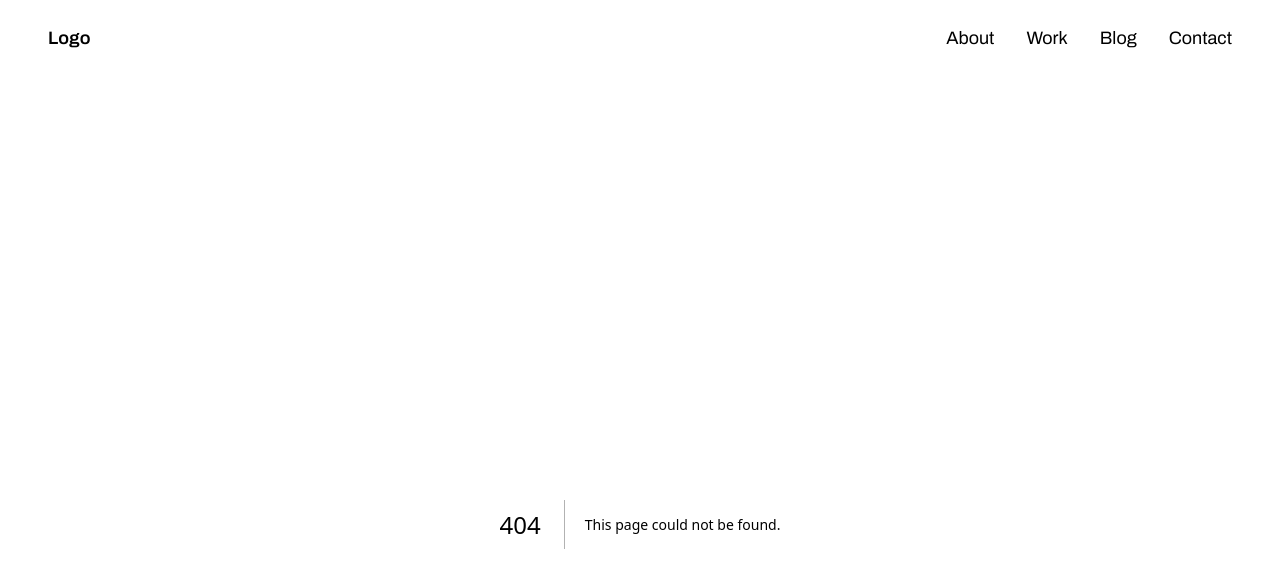
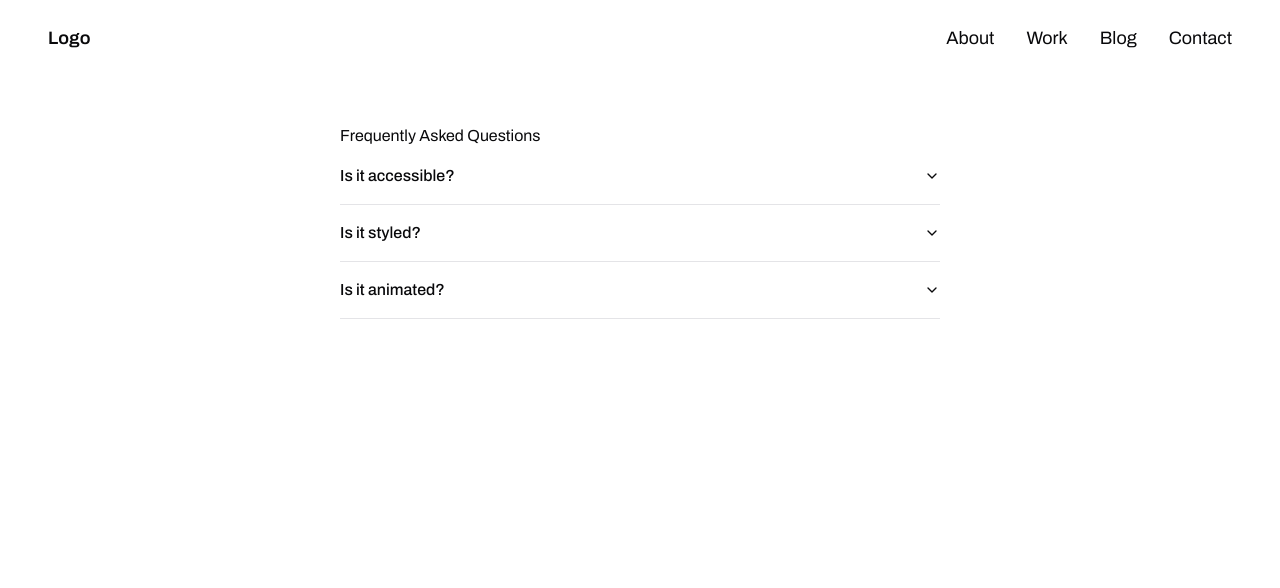
Before and after one commit to adrianmroz82/mbrdej, a Next.js app: page /faq in a window 1280 px wide. Before the commit this address had no page. Shown: the top 588 px of the page. Built offline with nearby package versions, Linux system fonts and the light colour scheme.

Commit message:
add cms wip

```diff
--- a/package.json
+++ b/package.json
@@ -11,7 +11,9 @@
     "supabase-gen-types": "npx supabase gen types typescript --project-id hybzmwswpqkxvllqqunj > lib/database.model.ts"
   },
   "dependencies": {
+    "@contentful/rich-text-react-renderer": "^16.0.1",
     "@hookform/resolvers": "^4.1.3",
+    "@radix-ui/react-accordion": "^1.2.11",
     "@radix-ui/react-dialog": "^1.1.5",
     "@radix-ui/react-label": "^2.1.2",
     "@radix-ui/react-separator": "^1.1.1",
@@ -22,6 +24,7 @@
     "@supabase/supabase-js": "^2.48.1",
     "class-variance-authority": "^0.7.1",
     "clsx": "^2.1.1",
+    "contentful": "^11.5.22",
     "framer-motion": "^12.5.0",
     "lucide-react": "^0.474.0",
     "next": "15.1.6",
--- /dev/null
+++ b/src/app/(client)/cms/page.tsx
@@ -0,0 +1,20 @@
+import { getEntries } from "@/lib/contentful";
+import { documentToReactComponents } from "@contentful/rich-text-react-renderer";
+
+export default async function CmsPage() {
+  const posts = await getEntries();
+  const post = posts[0];
+  const { shortTextField, iAmRichText, image } = post.fields;
+
+  const imageUrl = `https:${image.fields.file.url}`;
+
+  return (
+    <div style={{ maxWidth: "600px", margin: "auto" }}>
+      <h1>{shortTextField}</h1>
+
+      <img src={imageUrl} alt={image.fields.title} style={{ width: "100%", borderRadius: "8px" }} />
+
+      <div style={{ marginTop: "1rem" }}>{documentToReactComponents(iAmRichText)}</div>
+    </div>
+  );
+}
--- /dev/null
+++ b/src/app/(client)/faq/page.tsx
@@ -0,0 +1,25 @@
+import { Accordion, AccordionContent, AccordionItem, AccordionTrigger } from "@/components/shadcn-ui/accordion";
+
+export default async function CmsFaqPage() {
+  return (
+    <div style={{ width: "600px" }}>
+      <h1>Frequently Asked Questions</h1>
+      <Accordion type="single" collapsible className="w-full">
+        <AccordionItem value="item-1">
+          <AccordionTrigger>Is it accessible?</AccordionTrigger>
+          <AccordionContent>Yes. It adheres to the WAI-ARIA design pattern.</AccordionContent>
+        </AccordionItem>
+        <AccordionItem value="item-2">
+          <AccordionTrigger>Is it styled?</AccordionTrigger>
+          <AccordionContent>
+            Yes. It comes with default styles that matches the other components&apos; aesthetic.
+          </AccordionContent>
+        </AccordionItem>
+        <AccordionItem value="item-3">
+          <AccordionTrigger>Is it animated?</AccordionTrigger>
+          <AccordionContent>Yes. It's animated by default, but you can disable it if you prefer.</AccordionContent>
+        </AccordionItem>
+      </Accordion>
+    </div>
+  );
+}
--- /dev/null
+++ b/src/components/shadcn-ui/accordion.tsx
@@ -0,0 +1,58 @@
+"use client"
+
+import * as React from "react"
+import * as AccordionPrimitive from "@radix-ui/react-accordion"
+import { ChevronDown } from "lucide-react"
+
+import { cn } from "@/lib/utils"
+
+const Accordion = AccordionPrimitive.Root
+
+const AccordionItem = React.forwardRef<
+  React.ElementRef<typeof AccordionPrimitive.Item>,
+  React.ComponentPropsWithoutRef<typeof AccordionPrimitive.Item>
+>(({ className, ...props }, ref) => (
+  <AccordionPrimitive.Item
+    ref={ref}
+    className={cn("border-b", className)}
+    {...props}
+  />
+))
+AccordionItem.displayName = "AccordionItem"
+
+const AccordionTrigger = React.forwardRef<
+  React.ElementRef<typeof AccordionPrimitive.Trigger>,
+  React.ComponentPropsWithoutRef<typeof AccordionPrimitive.Trigger>
+>(({ className, children, ...props }, ref) => (
+  <AccordionPrimitive.Header className="flex">
+    <AccordionPrimitive.Trigger
+      ref={ref}
+      className={cn(
+        "flex flex-1 items-center justify-between py-4 font-medium transition-all hover:underline [&[data-state=open]>svg]:rotate-180",
+        className
+      )}
+      {...props}
+    >
+      {children}
+      <ChevronDown className="h-4 w-4 shrink-0 transition-transform duration-200" />
+    </AccordionPrimitive.Trigger>
+  </AccordionPrimitive.Header>
+))
+AccordionTrigger.displayName = AccordionPrimitive.Trigger.displayName
+
+const AccordionContent = React.forwardRef<
+  React.ElementRef<typeof AccordionPrimitive.Content>,
+  React.ComponentPropsWithoutRef<typeof AccordionPrimitive.Content>
+>(({ className, children, ...props }, ref) => (
+  <AccordionPrimitive.Content
+    ref={ref}
+    className="overflow-hidden text-sm transition-all data-[state=closed]:animate-accordion-up data-[state=open]:animate-accordion-down"
+    {...props}
+  >
+    <div className={cn("pb-4 pt-0", className)}>{children}</div>
+  </AccordionPrimitive.Content>
+))
+
+AccordionContent.displayName = AccordionPrimitive.Content.displayName
+
+export { Accordion, AccordionItem, AccordionTrigger, AccordionContent }
--- a/src/components/ui/content.tsx
+++ b/src/components/ui/content.tsx
@@ -8,11 +8,9 @@ interface Props {
   imageUrl: ContentProps["image_url"];
 }
 
-const myFont = localFont({ src: "../../styles//karlst-regular.ttf" });
-
 export default function Content({ title, description, imageUrl }: Props) {
   return (
-    <main className={`${myFont.className}   `}>
+    <main>
       <div className="flex flex-col min-h-screen">
         <main className="flex-1">
           <section className="w-full py-12 md:py-24 lg:py-32 bg-gray-100 dark:bg-gray-800">
--- /dev/null
+++ b/src/lib/contentful.ts
@@ -0,0 +1,15 @@
+import { createClient } from "contentful";
+
+const client = createClient({
+  space: process.env.NEXT_CONTENTFUL_SPACE_ID!,
+  accessToken: process.env.NEXT_CONTENTFUL_ACCESS_TOKEN!,
+});
+
+export async function getEntries() {
+  const res = await client.getEntries({
+    content_type: "post",
+  });
+  console.log("res", res);
+
+  return res.items;
+}
--- a/src/utils/supabase/middleware.ts
+++ b/src/utils/supabase/middleware.ts
@@ -29,12 +29,12 @@ export async function updateSession(request: NextRequest) {
     data: { user },
   } = await supabase.auth.getUser();
 
-  if (!user && !request.nextUrl.pathname.startsWith("/login") && !request.nextUrl.pathname.startsWith("/auth")) {
-    // no user, potentially respond by redirecting the user to the login page
-    const url = request.nextUrl.clone();
-    url.pathname = "/login";
-    return NextResponse.redirect(url);
-  }
+  // if (!user && !request.nextUrl.pathname.startsWith("/login") && !request.nextUrl.pathname.startsWith("/auth")) {
+  //   // no user, potentially respond by redirecting the user to the login page
+  //   const url = request.nextUrl.clone();
+  //   url.pathname = "/login";
+  //   return NextResponse.redirect(url);
+  // }
 
   return supabaseResponse;
 }
--- a/tailwind.config.js
+++ b/tailwind.config.js
@@ -5,96 +5,117 @@ module.exports = {
   prefix: "",
   theme: {
   	container: {
-      center: "true",
-      padding: "2rem",
+  		center: 'true',
+  		padding: '2rem',
   		screens: {
-        "2xl": "1400px",
-      },
+  			'2xl': '1400px'
+  		}
   	},
   	extend: {
   		fontFamily: {
-        geist: ["var(--font-geist-mono)", "monospace"],
+  			geist: [
+  				'var(--font-geist-mono)',
+  				'monospace'
+  			]
   		},
   		colors: {
-        border: "hsl(var(--border))",
-        input: "hsl(var(--input))",
-        ring: "hsl(var(--ring))",
-        background: "hsl(var(--background))",
-        foreground: "hsl(var(--foreground))",
+  			border: 'hsl(var(--border))',
+  			input: 'hsl(var(--input))',
+  			ring: 'hsl(var(--ring))',
+  			background: 'hsl(var(--background))',
+  			foreground: 'hsl(var(--foreground))',
   			primary: {
-          DEFAULT: "hsl(var(--primary))",
-          foreground: "hsl(var(--primary-foreground))",
+  				DEFAULT: 'hsl(var(--primary))',
+  				foreground: 'hsl(var(--primary-foreground))'
   			},
   			secondary: {
-          DEFAULT: "hsl(var(--secondary))",
-          foreground: "hsl(var(--secondary-foreground))",
+  				DEFAULT: 'hsl(var(--secondary))',
+  				foreground: 'hsl(var(--secondary-foreground))'
   			},
   			destructive: {
-          DEFAULT: "hsl(var(--destructive))",
-          foreground: "hsl(var(--destructive-foreground))",
+  				DEFAULT: 'hsl(var(--destructive))',
+  				foreground: 'hsl(var(--destructive-foreground))'
   			},
   			muted: {
-          DEFAULT: "hsl(var(--muted))",
-          foreground: "hsl(var(--muted-foreground))",
+  				DEFAULT: 'hsl(var(--muted))',
+  				foreground: 'hsl(var(--muted-foreground))'
   			},
   			accent: {
-          DEFAULT: "hsl(var(--accent))",
-          foreground: "hsl(var(--accent-foreground))",
+  				DEFAULT: 'hsl(var(--accent))',
+  				foreground: 'hsl(var(--accent-foreground))'
   			},
   			popover: {
-          DEFAULT: "hsl(var(--popover))",
-          foreground: "hsl(var(--popover-foreground))",
+  				DEFAULT: 'hsl(var(--popover))',
+  				foreground: 'hsl(var(--popover-foreground))'
   			},
   			card: {
-          DEFAULT: "hsl(var(--card))",
-          foreground: "hsl(var(--card-foreground))",
+  				DEFAULT: 'hsl(var(--card))',
+  				foreground: 'hsl(var(--card-foreground))'
   			},
   			sidebar: {
-          DEFAULT: "hsl(var(--sidebar-background))",
-          foreground: "hsl(var(--sidebar-foreground))",
-          primary: "hsl(var(--sidebar-primary))",
-          "primary-foreground": "hsl(var(--sidebar-primary-foreground))",
-          accent: "hsl(var(--sidebar-accent))",
-          "accent-foreground": "hsl(var(--sidebar-accent-foreground))",
-          border: "hsl(var(--sidebar-border))",
-          ring: "hsl(var(--sidebar-ring))",
+  				DEFAULT: 'hsl(var(--sidebar-background))',
+  				foreground: 'hsl(var(--sidebar-foreground))',
+  				primary: 'hsl(var(--sidebar-primary))',
+  				'primary-foreground': 'hsl(var(--sidebar-primary-foreground))',
+  				accent: 'hsl(var(--sidebar-accent))',
+  				'accent-foreground': 'hsl(var(--sidebar-accent-foreground))',
+  				border: 'hsl(var(--sidebar-border))',
+  				ring: 'hsl(var(--sidebar-ring))'
   			},
   			chart: {
-          1: "hsl(var(--chart-1))",
-          2: "hsl(var(--chart-2))",
-          3: "hsl(var(--chart-3))",
-          4: "hsl(var(--chart-4))",
-          5: "hsl(var(--chart-5))",
-        },
+  				'1': 'hsl(var(--chart-1))',
+  				'2': 'hsl(var(--chart-2))',
+  				'3': 'hsl(var(--chart-3))',
+  				'4': 'hsl(var(--chart-4))',
+  				'5': 'hsl(var(--chart-5))'
+  			}
   		},
   		borderRadius: {
-        lg: "var(--radius)",
-        md: "calc(var(--radius) - 2px)",
-        sm: "calc(var(--radius) - 4px)",
+  			lg: 'var(--radius)',
+  			md: 'calc(var(--radius) - 2px)',
+  			sm: 'calc(var(--radius) - 4px)'
   		},
   		keyframes: {
-        "accordion-down": {
+  			'accordion-down': {
   				from: {
-            height: "0",
+  					height: '0'
   				},
   				to: {
-            height: "var(--radix-accordion-content-height)",
+  					height: 'var(--radix-accordion-content-height)'
+  				}
   			},
-        },
-        "accordion-up": {
+  			'accordion-up': {
   				from: {
-            height: "var(--radix-accordion-content-height)",
+  					height: 'var(--radix-accordion-content-height)'
   				},
   				to: {
-            height: "0",
+  					height: '0'
+  				}
   			},
+  			'accordion-down': {
+  				from: {
+  					height: '0'
   				},
+  				to: {
+  					height: 'var(--radix-accordion-content-height)'
+  				}
+  			},
+  			'accordion-up': {
+  				from: {
+  					height: 'var(--radix-accordion-content-height)'
+  				},
+  				to: {
+  					height: '0'
+  				}
+  			}
   		},
   		animation: {
-        "accordion-down": "accordion-down 0.2s ease-out",
-        "accordion-up": "accordion-up 0.2s ease-out",
-      },
-    },
+  			'accordion-down': 'accordion-down 0.2s ease-out',
+  			'accordion-up': 'accordion-up 0.2s ease-out',
+  			'accordion-down': 'accordion-down 0.2s ease-out',
+  			'accordion-up': 'accordion-up 0.2s ease-out'
+  		}
+  	}
   },
   plugins: [require("tailwindcss-animate")],
 };
```
Also changed, not shown: 1 other file (tests, documents, lock files or other folders). Lines whose indentation alone changed are shown as unchanged.
